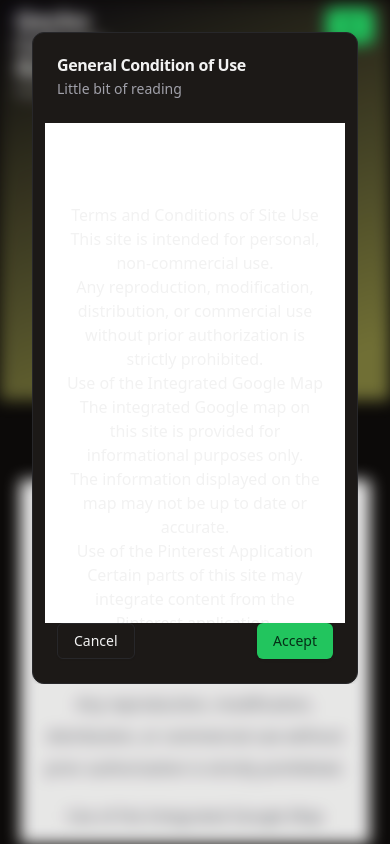
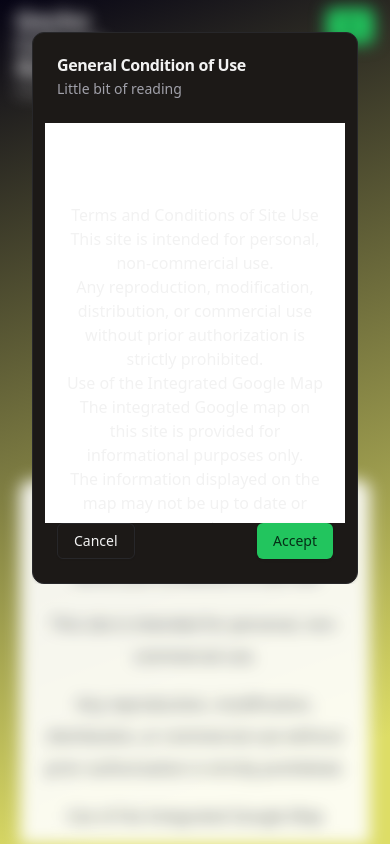
Before and after one commit to AnatholyB1/gecko_cabane, a React (Vite) app in the folder Gecko_Cabane_Restaurant/: page /cgu in a window 390 px wide. Built offline with nearby package versions, Linux system fonts and the light colour scheme.

Commit message:
commit responsive okay

```diff
--- a/Gecko_Cabane_Restaurant/src/App.css
+++ b/Gecko_Cabane_Restaurant/src/App.css
@@ -57,6 +57,7 @@
   }
   body {
     @apply bg-background text-foreground;
+    background-image: linear-gradient(160deg, rgba(4,2,25,0.74) 0%, #dddd66 89%);
   }
 }
 
@@ -65,9 +66,9 @@
 }
 
 
+
 .header-bg{
   background-color: transparent;
-  background-image: linear-gradient(160deg, rgba(4,2,25,0.74) 0%, #dddd66 89%);
   opacity: 0.48;
   top: 0;
   left: 0;
--- a/Gecko_Cabane_Restaurant/src/layer.tsx
+++ b/Gecko_Cabane_Restaurant/src/layer.tsx
@@ -12,6 +12,8 @@ export default function Layer({children,className}: {children? :React.ReactNode,
         {
                 nav('/cgu')
 
+        }else{
+            nav('/')
         }
     },[localStorage.getItem('cgu')]   )
     return(
--- a/Gecko_Cabane_Restaurant/src/page/cgu.tsx
+++ b/Gecko_Cabane_Restaurant/src/page/cgu.tsx
@@ -36,8 +36,8 @@ function CGU() {
     return (
         <div className="relative overflow-x-hidden ">
         <Layer className={`${focus  && 'blur'} overflow-x-hidden`}>
-            <section className={`grid w-full grid-flow-row place-items-center gap-4 h-auto py-[5rem] px-5 text-center home-info-p ${bg ? 'bg-white w-full' : '' }`}>
-                <div className={` overflow-y-auto grid grid-flow-row  max-h-[600px] place-items-center gap-4 h-auto ${bg ? 'bg-white w-full' : 'bg-white/90 '}  py-[5rem] px-5 text-center home-info-p `}>
+            <section className={`grid w-full grid-flow-row place-items-center gap-4 h-auto py-[5rem]  px-5 text-center home-info-p ${bg ? 'bg-white w-full' : '' }`}>
+                <div className={` overflow-y-auto grid grid-flow-row  max-h-[600px] place-items-center rounded-xl gap-4 h-auto ${bg ? 'bg-white w-full' : 'bg-white/90 '}  py-[5rem] px-5 text-center home-info-p `}>
                     <h2>Terms and Conditions of Site Use</h2>
                     <p>This site is intended for personal, non-commercial use.</p>
                     <p>Any reproduction, modification, distribution, or commercial use without prior authorization is strictly prohibited.</p>
@@ -51,13 +51,13 @@ function CGU() {
                 <Button onClick={() => handleAccept()}>Accept</Button>
             </section>
         </Layer>
-        <div className={`${!focus ? 'hidden' : " overflow-x-hidden absolute top-0 left-0 w-[100% - 20rem]  z-index-[9999] blur-container h-auto m-8 lg:m-[10rem] xl:mx-[20rem]"}`}>
+        <div className={`${!focus ? 'hidden' : " overflow-x-hidden absolute top-0 left-0 w-[100% - 20rem]  z-index-[9999]  blur-container h-auto m-8 md:mx-[7rem]   lg:my-[10rem] lg:mx-[15rem]  xl:mx-[25rem]"}`}>
             <Card className= "grid place-items-center">
                 <CardHeader className="w-full">
                     <CardTitle>General Condition of Use</CardTitle>
                     <CardDescription>Little bit of reading</CardDescription>
                 </CardHeader>
-                <CardContent className="grid  grid-flow-row h-auto min-w-[300px] max-w-[80%] mg:min-w-[700px] max-h-[500px] bg-white py-[5rem] px-5 text-center overflow-y-auto sm:overflow-hidden ">
+                <CardContent className="grid  grid-flow-row h-auto min-w-[300px] max-w-[80%] mg:min-w-[700px] max-h-[400px]  bg-white py-[5rem] px-5 text-center overflow-y-auto sm:overflow-hidden ">
                     <h2>Terms and Conditions of Site Use</h2>
                     <p>This site is intended for personal, non-commercial use.</p>
                     <p>Any reproduction, modification, distribution, or commercial use without prior authorization is strictly prohibited.</p>
@@ -86,7 +86,7 @@ function CGU() {
             }
         }
         }
-        className={`${focus  && 'hidden'} overflow-x-hidden   ${bg  && 'hidden'} top-0 left-[-10%] w-[120%] absolute z-[-1]`}
+        className={`${focus  && 'hidden'} overflow-x-hidden   ${bg  && 'hidden'} top-[200px]   md:top-[20px] left-[-10%] w-[120%] absolute z-[-1]`}
         >
             <Controls
             visible={false}
```
